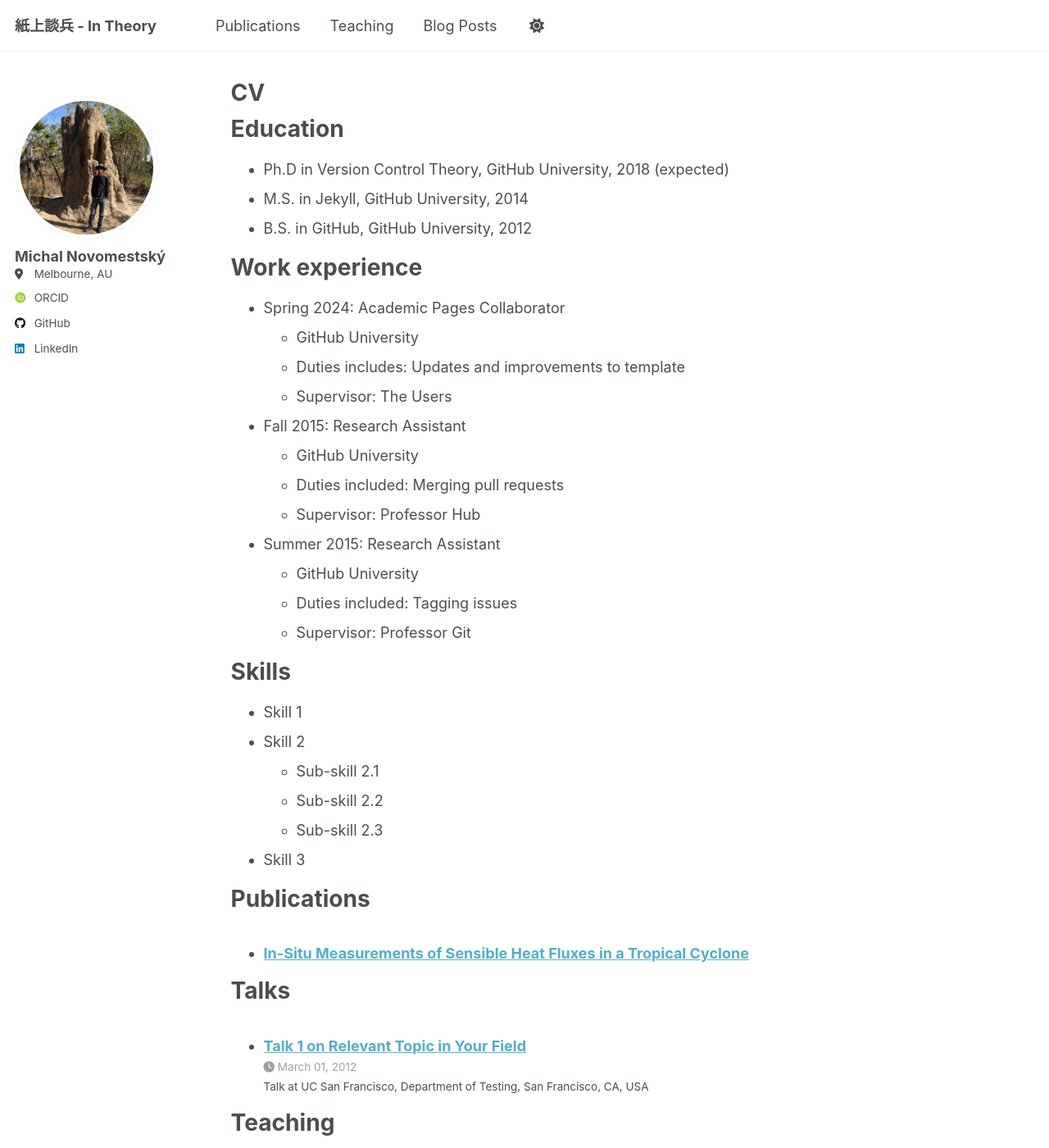
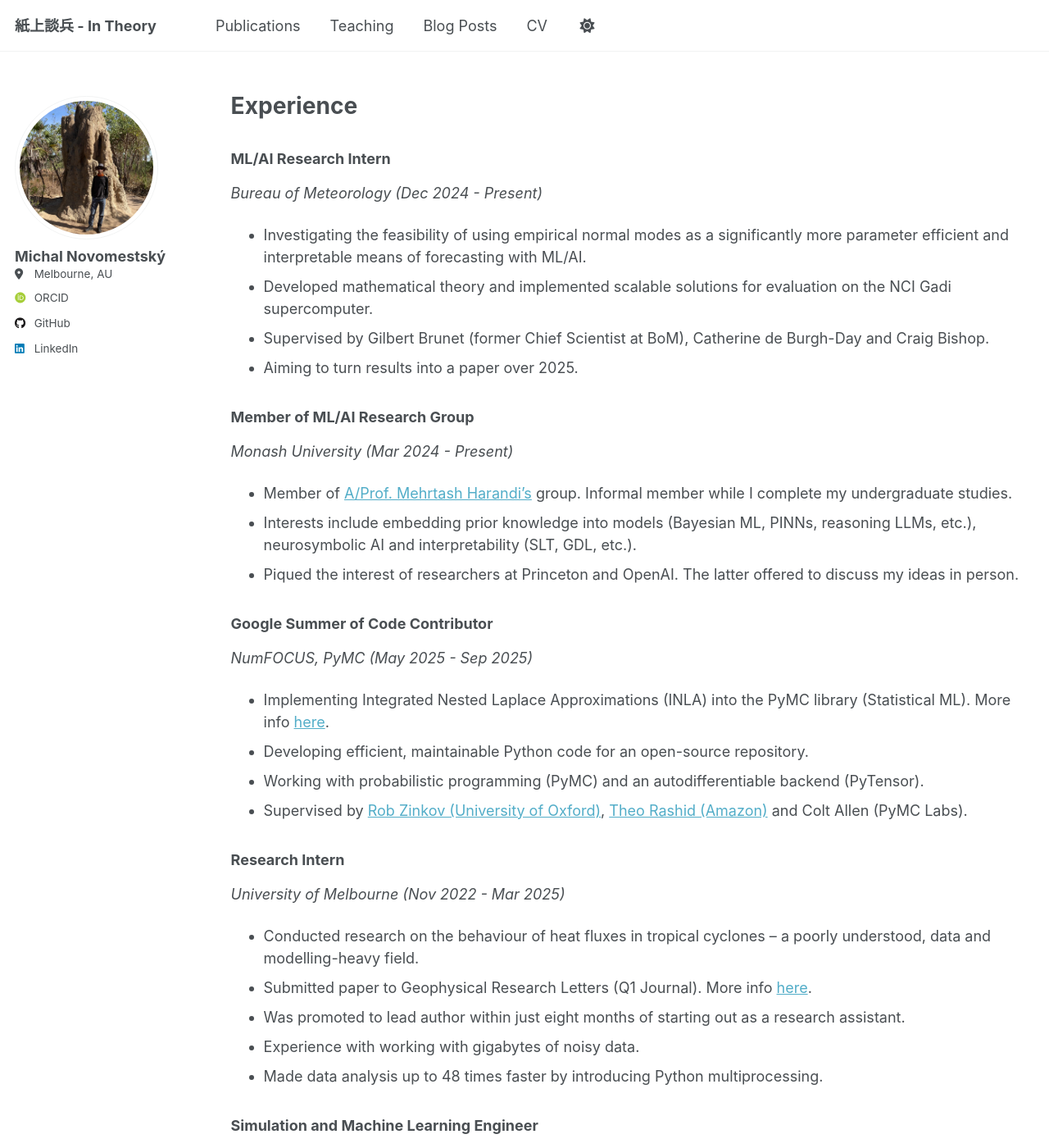
Before and after one commit to Michal-Novomestsky/Michal-Novomestsky.github.io, a Jekyll site: the page built from _pages/cv.md, in a window 1280 px wide and 1400 px high. Shown: the whole window at 82% size. Built offline with Jekyll 4.4.1, drawn with Linux system fonts in a browser that asks for light colours; some web fonts are replaced; some of the changed text lies outside the part shown.

Commit message:
added CV

```diff
--- a/_data/navigation.yml
+++ b/_data/navigation.yml
@@ -23,8 +23,8 @@ main:
   - title: "Blog Posts"
     url: /year-archive/
 
-  # - title: "CV"
-  #   url: /cv/
+  - title: "CV"
+    url: /cv/
 
   # - title: "CV"
   #   url: /cv-json/
--- a/_pages/cv.md
+++ b/_pages/cv.md
@@ -9,37 +9,69 @@ redirect_from:
 
 {% include base_path %}
 
-Education
-======
-* Ph.D in Version Control Theory, GitHub University, 2018 (expected)
-* M.S. in Jekyll, GitHub University, 2014
-* B.S. in GitHub, GitHub University, 2012
+# Experience
+### ML/AI Research Intern
+*Bureau of Meteorology (Dec 2024 - Present)*
+* Investigating the feasibility of using empirical normal modes as a significantly more parameter efficient and interpretable means of forecasting with ML/AI.
+* Developed mathematical theory and implemented scalable solutions for evaluation on the NCI Gadi supercomputer.
+* Supervised by Gilbert Brunet (former Chief Scientist at BoM), Catherine de Burgh-Day and Craig Bishop.
+* Aiming to turn results into a paper over 2025.
 
-Work experience
-======
-* Spring 2024: Academic Pages Collaborator
-  * GitHub University
-  * Duties includes: Updates and improvements to template
-  * Supervisor: The Users
+### Member of ML/AI Research Group
+*Monash University (Mar 2024 - Present)*
+* Member of [A/Prof. Mehrtash Harandi's](https://sites.google.com/site/mehrtashharandi/) group. Informal member while I complete my undergraduate studies.
+* Interests include embedding prior knowledge into models (Bayesian ML, PINNs, reasoning LLMs, etc.), neurosymbolic AI and interpretability (SLT, GDL, etc.).
+* Piqued the interest of researchers at Princeton and OpenAI. The latter offered to discuss my ideas in person.
 
-* Fall 2015: Research Assistant
-  * GitHub University
-  * Duties included: Merging pull requests
-  * Supervisor: Professor Hub
+### Google Summer of Code Contributor
+*NumFOCUS, PyMC (May 2025 - Sep 2025)*
+* Implementing Integrated Nested Laplace Approximations (INLA) into the PyMC library (Statistical ML). More info [here](https://summerofcode.withgoogle.com/programs/2025/projects/Djw07Zv0).
+* Developing efficient, maintainable Python code for an open-source repository.
+* Working with probabilistic programming (PyMC) and an autodifferentiable backend (PyTensor).
+* Supervised by [Rob Zinkov (University of Oxford)](https://www.zinkov.com/about/), [Theo Rashid (Amazon)](https://theorashid.github.io/cv/) and Colt Allen (PyMC Labs).
 
-* Summer 2015: Research Assistant
-  * GitHub University
-  * Duties included: Tagging issues
-  * Supervisor: Professor Git
+### Research Intern
+*University of Melbourne (Nov 2022 - Mar 2025)*
+* Conducted research on the behaviour of heat fluxes in tropical cyclones – a poorly understood, data and modelling-heavy field.
+* Submitted paper to Geophysical Research Letters (Q1 Journal). More info [here](/publication/2025_heat_fluxes).
+* Was promoted to lead author within just eight months of starting out as a research assistant.
+* Experience with working with gigabytes of noisy data.
+* Made data analysis up to 48 times faster by introducing Python multiprocessing.
 
-Skills
+### Simulation and Machine Learning Engineer
+*Monash High Powered Rocketry (Apr 2022 - Feb 2025)*
+* Led the research and development of ANDROMEDA, a data-driven tool which sped up fluid simulations from taking hours to just minutes.
+  * Won second place for research and modelling internationally (Spaceport America Cup, Charles Hoult Award).
+* Vice lead of the Dynamics section during the 2023-2024 management cycle.
+  * Oversaw and managed section R&D projects.
+  * Reported to CTO at technical meetings.
+* Developed and ran pipelines on the MonARCH cluster (slurm).
+* 2nd largest contributor to the GitLab by Git contributions as of writing.
+
+# Education
+### BEng (Hons) Aerospace Engineering, Minoring in Artificial Intelligence
+*Monash University (Feb 2022 - Nov 2026)*
+* WAM 81.6 (High Distinction)
+* Selected cohort rankings:
+  * 3rd of ~200 in ENG2005 Advanced Engineering Mathematics.
+  * 8th of 197 in ECE4179 Neural Networks and Deep Learning
+  * 2nd of 57 in MAE3401 Aerodynamics 2
+  * 5th of 42 in MAE3404 Flight Vehicle Dynamics
+  * Top 5% in MEC3456 Engineering Computational Analysis
+
+### University Extension Program (Physics)
+*University of Melbourne, (Feb-Nov 2021)*
+* Selected as one of around 20 students statewide based on academic performance to undertake two first year physics units during my final year of high school.
+* H1 Honours (High Distinction).
+
+<!-- Skills
 ======
 * Skill 1
 * Skill 2
   * Sub-skill 2.1
   * Sub-skill 2.2
   * Sub-skill 2.3
-* Skill 3
+* Skill 3 -->
 
 Publications
 ======
@@ -47,11 +79,11 @@ Publications
     {% include archive-single-cv.html %}
   {% endfor %}</ul>
 
-Talks
+<!-- Talks
 ======
   <ul>{% for post in site.talks reversed %}
     {% include archive-single-talk-cv.html  %}
-  {% endfor %}</ul>
+  {% endfor %}</ul> -->
 
 Teaching
 ======
@@ -59,6 +91,11 @@ Teaching
     {% include archive-single-cv.html %}
   {% endfor %}</ul>
 
-Service and leadership
-======
-* Currently signed in to 43 different slack teams
+# Competitions
+### International Young Physicists' Tournament (IYPT), 2021
+* Captain of the Australian team.
+* Represented Australia on the world stage by leading the national team in an international physics Olympiad.
+* Researched and presented on university-level theory including Lagrangian mechanics whilst still in high school.
+* Managed and advised teammates amidst researching difficult theory and working with a tight schedule.
+
+### Two-time ASO Physics Olympiad Distinction, 2020 and 2021
```
Also changed, not shown: other parts of _pages/cv.md (+1 -1 lines), _publications/2025_heat_fluxes.md (+3 -1 lines), _teaching/2024-ece2191.md (+1 -1 lines).
